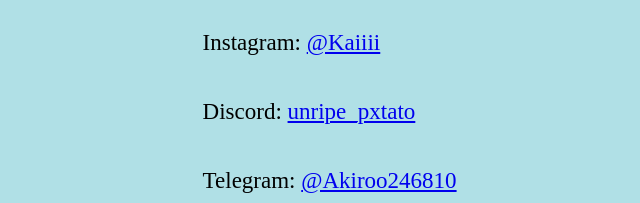
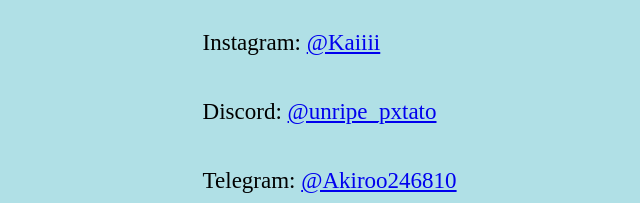
Before and after one commit to Kaito091023/KaisWeb, a plain HTML site: page index.html in a window 1280 px wide. Shown: the part 2307-2510 px from the top of the page, 15-655 px from the left. Drawn offline with Linux system fonts and the light colour scheme.

Commit message:
index.html

```diff
--- a/index.html
+++ b/index.html
@@ -57,7 +57,7 @@
                 Instagram: <a href="https://www.instagram.com/https.1ts1vaxx/" target="_blank">@Kaiiii</a>
             </p>
             <p>
-                Discord: <a href="https://discord.com/channels/@unripe_pxtato" target="_blank">unripe_pxtato</a>
+                Discord: <a href="https://discord.com/channels/@unripe_pxtato" target="_blank">@unripe_pxtato</a>
             </p>
             <p>
                 Telegram: <a href="https://t.me/Akiroo246810" target="_blank">@Akiroo246810</a>
```
